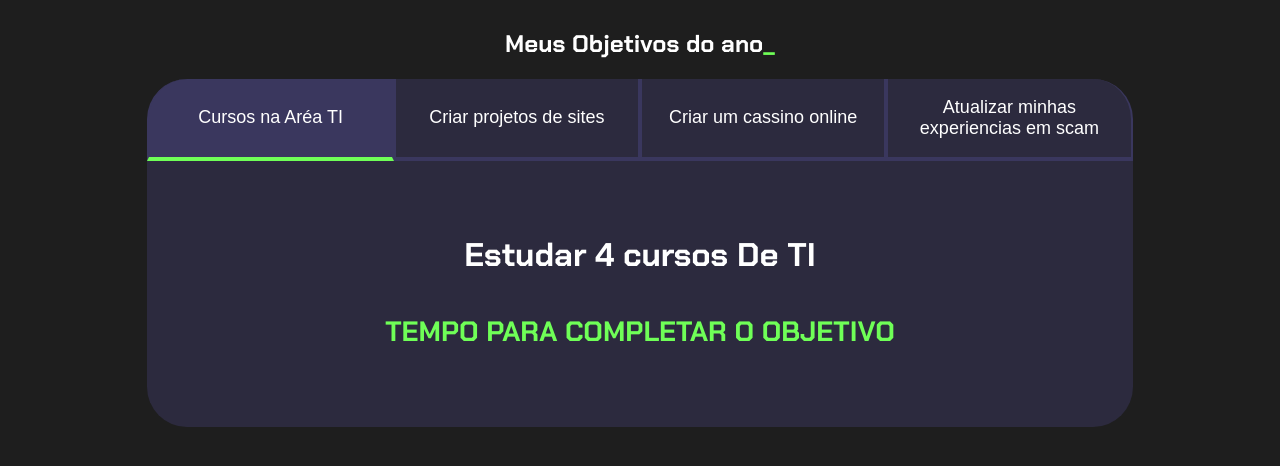
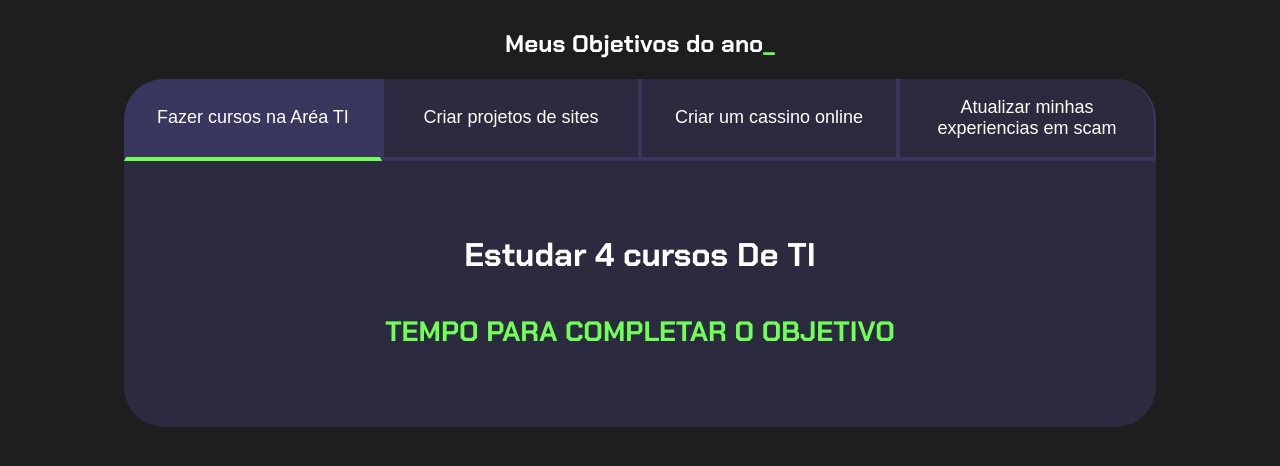
Before and after one commit to Gustavo11052007/PROJECT-1.0, a plain HTML site: page index.html in a window 1280 px wide. Drawn offline with Linux system fonts and the light colour scheme.

Commit message:
adfghjkl

```diff
--- a/index.html
+++ b/index.html
@@ -11,7 +11,7 @@
         <h2 class="titulo-principal">Meus Objetivos do ano<span>_</span></h2>
         <div class="conteudo">
         <div class="botoes">
-            <button class="botao ativo">Cursos na Aréa TI</button>
+            <button class="botao ativo">Fazer cursos na Aréa TI</button>
             <button class="botao">Criar projetos de sites</button>
             <button class="botao">Criar um cassino online</button>
             <button class="botao">Atualizar minhas experiencias em scam</button>
```
